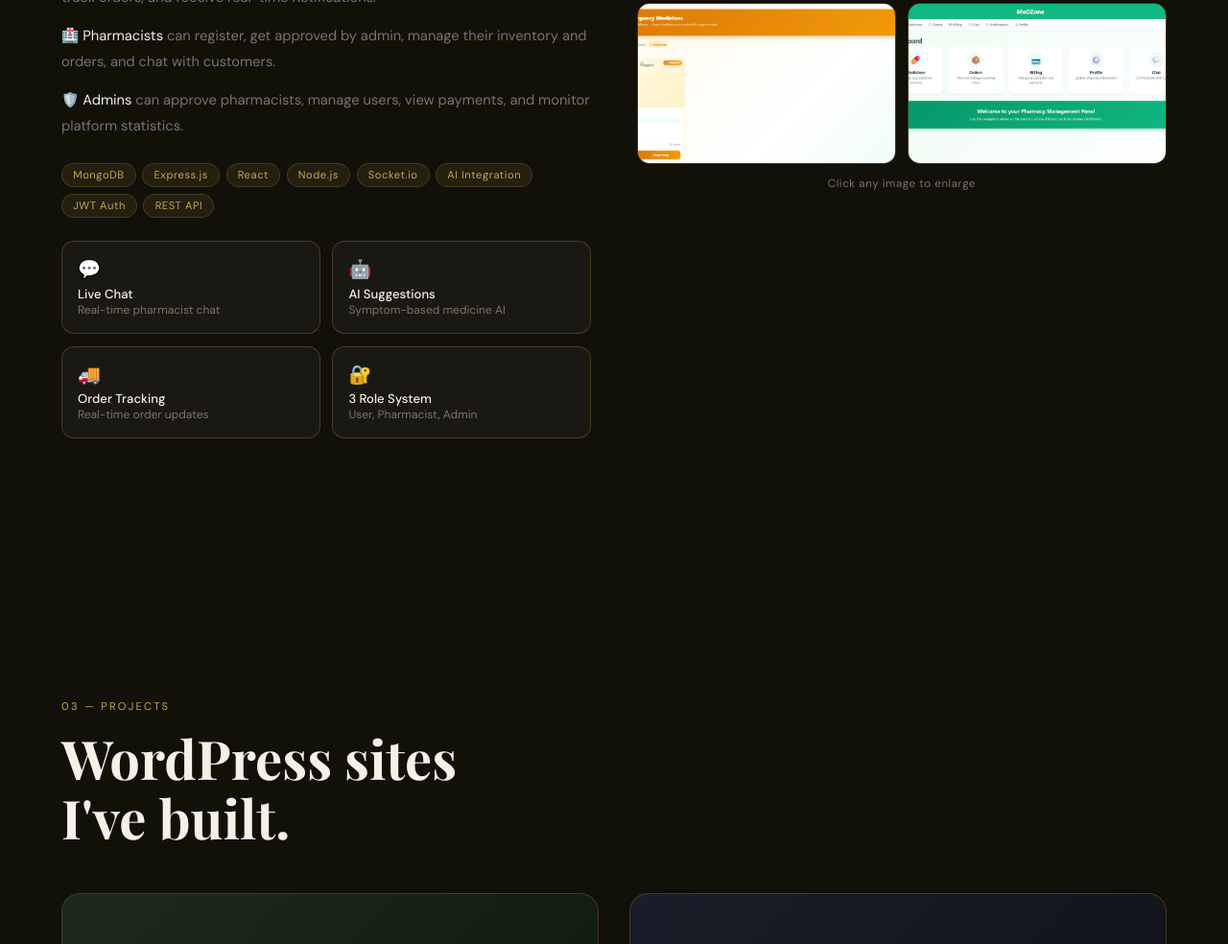
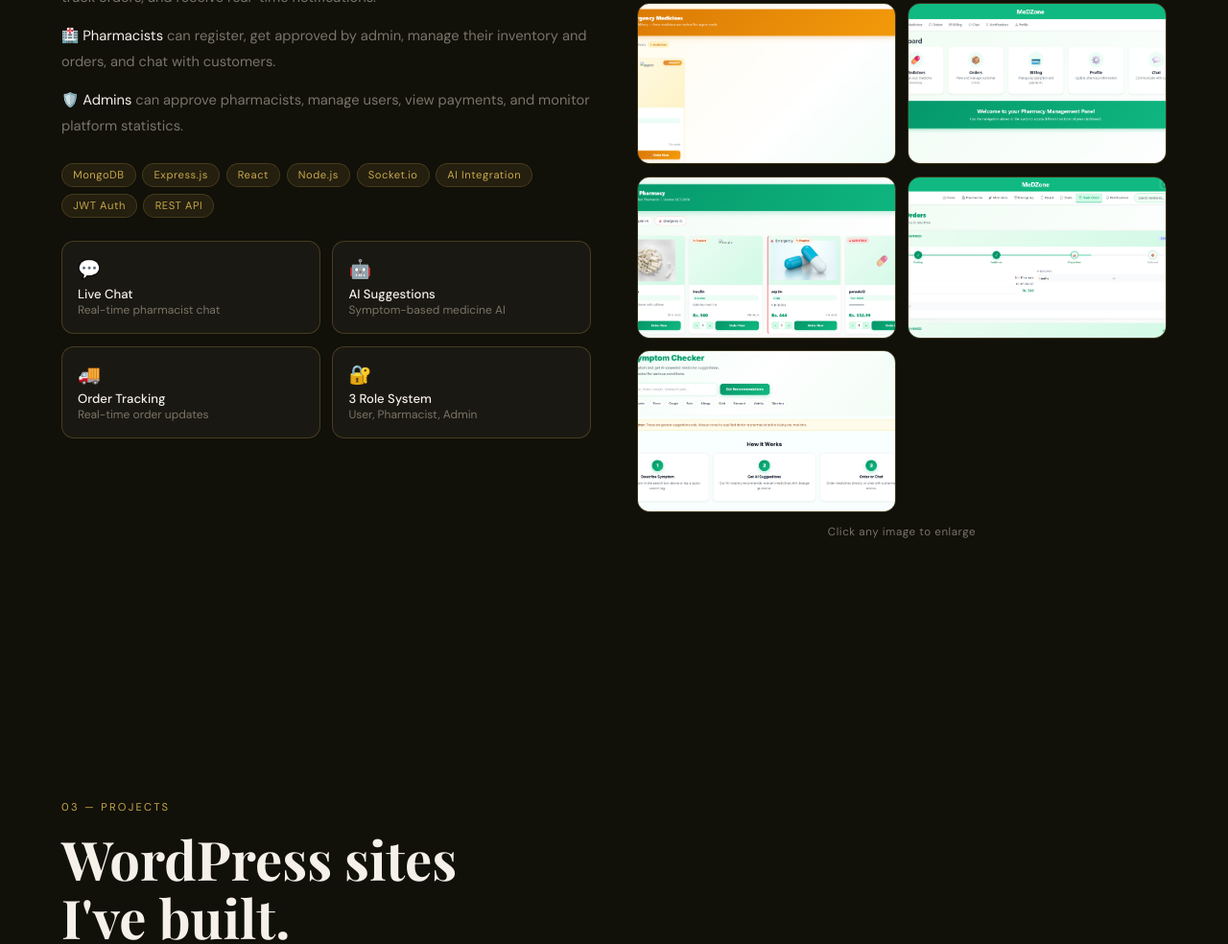
Before and after one commit to Hamaaddamir/Portfolio, a plain HTML site: page index.html in a window 1280 px wide. Shown: the part 3066-4050 px from the top of the page at 96% size. Drawn offline with nearby package versions, Linux system fonts and the light colour scheme.

Commit message:
Update index.html

```diff
--- a/index.html
+++ b/index.html
@@ -510,6 +510,15 @@
         <img src="img4.png" alt="MedZone screenshot 4" onclick="openLightbox(this.src)"
           style="width:100%; border-radius:0.8rem; border:0.5px solid var(--border); cursor:pointer; transition:transform 0.2s; aspect-ratio:16/10; object-fit:cover;"
           onmouseover="this.style.transform='scale(1.03)'" onmouseout="this.style.transform='scale(1)'" />
+       <img src="img5.png" alt="MedZone screenshot 4" onclick="openLightbox(this.src)"
+          style="width:100%; border-radius:0.8rem; border:0.5px solid var(--border); cursor:pointer; transition:transform 0.2s; aspect-ratio:16/10; object-fit:cover;"
+          onmouseover="this.style.transform='scale(1.03)'" onmouseout="this.style.transform='scale(1)'" />
+       <img src="img6.png" alt="MedZone screenshot 4" onclick="openLightbox(this.src)"
+          style="width:100%; border-radius:0.8rem; border:0.5px solid var(--border); cursor:pointer; transition:transform 0.2s; aspect-ratio:16/10; object-fit:cover;"
+          onmouseover="this.style.transform='scale(1.03)'" onmouseout="this.style.transform='scale(1)'" />
+       <img src="img7.png" alt="MedZone screenshot 4" onclick="openLightbox(this.src)"
+          style="width:100%; border-radius:0.8rem; border:0.5px solid var(--border); cursor:pointer; transition:transform 0.2s; aspect-ratio:16/10; object-fit:cover;"
+          onmouseover="this.style.transform='scale(1.03)'" onmouseout="this.style.transform='scale(1)'" />
       </div>
       <p style="font-size:0.72rem; color:var(--muted); text-align:center; margin-top:0.8rem; letter-spacing:0.05em;">
         Click any image to enlarge
```
